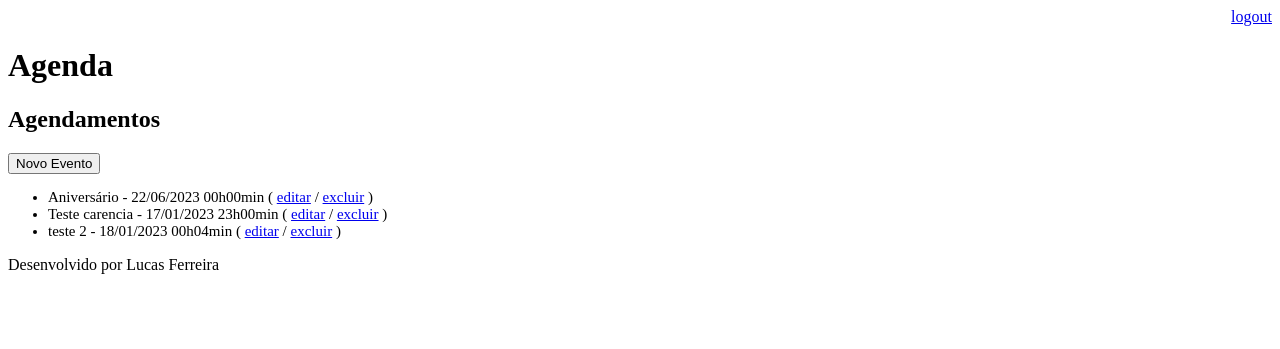
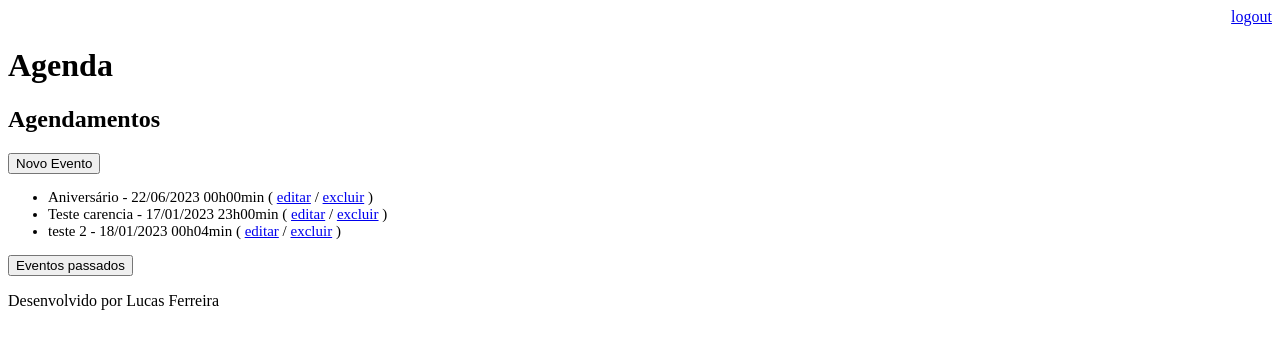
Before and after one commit to FSLucas22/djangoagenda, a Django app: page /agenda/ in a window 1280 px wide. Shown: the top 349 px of the page. Run offline with Django 4.2, Linux system fonts and the light colour scheme; a user stored in the database is signed in; data comes from the database, SQL or seed files in the repository; both versions use the stored data as it was after the commit.

Commit message:
Criada página de histórico de eventos.

```diff
--- a/agenda/urls.py
+++ b/agenda/urls.py
@@ -23,6 +23,7 @@ urlpatterns = [
     path('admin/', admin.site.urls),
     path('evento/<titulo_evento>/', views.get_local),
     path('agenda/', views.lista_eventos),
+    path('agenda/historico/', views.historico_eventos),
     path('agenda/lista/<int:id_usuario>/', views.json_lista_eventos),
     path('agenda/evento/', views.evento),
     path('agenda/evento/submit', views.submit_evento),
--- a/core/views.py
+++ b/core/views.py
@@ -127,6 +127,15 @@ def delete_evento(request, id_evento: int) -> HttpResponse:
 
 
 @requires_login
+def historico_eventos(request) -> HttpResponse:
+    usuario = request.user
+    data_atual = datetime.now()
+    eventos = models.Evento.objects.filter(usuario=usuario, data_evento__lt=data_atual)
+    dados = {'eventos': eventos}
+    return render(request, 'historico.html', dados)
+
+
+@requires_login
 def json_lista_eventos(request, id_usuario: int) -> HttpResponse:
     usuario = User.objects.get(id=id_usuario)
     data_atual = datetime.now() - timedelta(hours=24)
--- a/templates/agenda.html
+++ b/templates/agenda.html
@@ -21,4 +21,7 @@
             </div>
         {% endfor %}
     </ul>
+    <a href="historico/">
+        <button type="button">Eventos passados</button>
+    </a>
 {% endblock %}
```
Also changed, not shown: templates/historico.html (added, +17 -0 lines), db.sqlite3.
